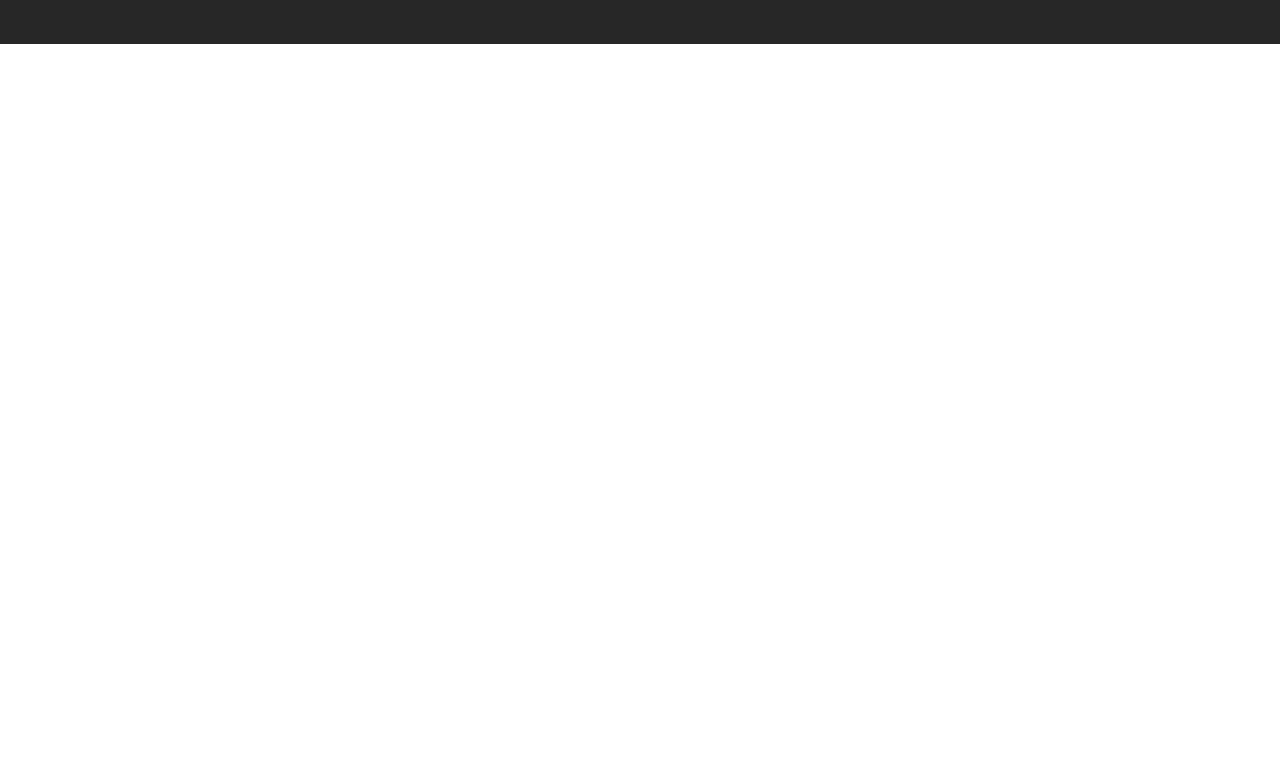
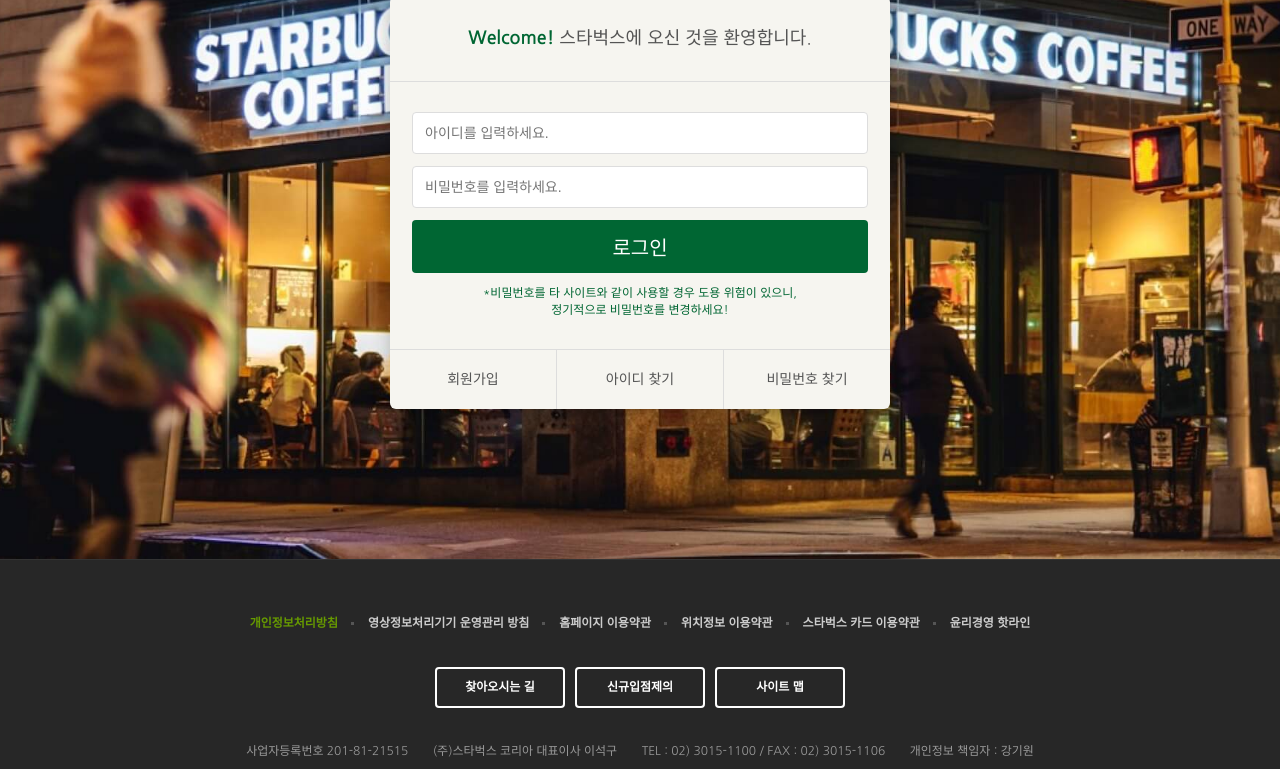
Before and after one commit to qpdj52/starbucks, a plain HTML site: page signin/index.html in a window 1280 px wide. Shown: the part 290-1059 px from the top of the page. Before the commit the page ends 800 px from the top, so only its background shows below. Drawn offline with nearby package versions, Linux system fonts and the light colour scheme; files that its build step writes are made by us from their sources.

Commit message:
로그인 페이지 완성

```diff
--- /dev/null
+++ b/css/signin.css
@@ -0,0 +1,78 @@
+.signin {
+  margin-top: 120px;
+  padding: 100px 0 150px;
+  background-image: url("../images/signin_bg.jpg");
+  background-repeat: no-repeat;
+  background-position: center;
+  background-attachment: fixed;
+  background-size: cover;
+}
+.signin h1 {
+  color: #fff;
+  font-size: 30px;
+  font-weight: 700;
+  text-align: center;
+  margin-bottom: 24px;
+}
+.signin__card {
+  width: 500px;
+  margin: 0 auto;
+  border-radius: 6px;
+  background-color: #f6f5f0;
+  box-shadow: 2px 2px 20px rgba(0, 0, 0, .3);
+  color: #555;
+}
+.signin__card h2 {
+  padding: 30px;
+  font-size: 18px;
+  text-align: center;
+  border-bottom: 1px solid #ddd;
+}
+.signin__card h2 strong {
+  font-weight: 700;
+  color: #006633;
+}
+.signin__card form {
+  padding: 30px 22px;
+}
+.signin__card form input {
+  width: 100%;
+  margin-bottom: 12px;
+  padding: 12px;
+  border: 1px solid #ddd;
+  border-radius: 4px;
+  outline: none;
+  box-sizing: border-box;
+  font-size: 14px;
+}
+.signin__card form [type="submit"] {
+  background-color: #006633;
+  border: none;
+  color: #fff;
+  font-size: 20px;
+  cursor: pointer;
+}
+.signin__card form p {
+  font-size: 12px;
+  color: #006633;
+  text-align: center;
+}
+.signin__card .actions {
+  display: flex;
+  border-top: 1px solid #ddd;
+}
+.signin__card .actions a {
+  flex-grow: 1;
+  flex-basis: 0;
+  text-align: center;
+  padding: 20px;
+  color: #555;
+  font-size: 14px;
+  border-right: 1px solid #ddd;
+}
+.signin__card .actions a:last-child {
+  border-right: none;
+}
+.signin__card .actions a:hover {
+  text-decoration: underline;
+}
--- a/signin/index.html
+++ b/signin/index.html
@@ -26,7 +26,8 @@
   <link rel="preconnect" href="https://fonts.gstatic.com" crossorigin>
   <link href="https://fonts.googleapis.com/css2?family=Nanum+Gothic:wght@400;700&display=swap" rel="stylesheet">
   <link rel="stylesheet" href="https://fonts.googleapis.com/icon?family=Material+Icons">
-  <link rel="stylesheet" href="./css/common.css">
+  <link rel="stylesheet" href="../css/common.css">
+  <link rel="stylesheet" href="../css/signin.css">
 
   <script defer src="../js/common.js"></script>
 
@@ -361,7 +362,28 @@
   </header>
 
 
-  <section class="signin"></section>
+  <section class="signin">
+    <h1>로그인</h1>
+    <div class="signin__card">
+      <h2>
+        <strong>Welcome!</strong> 스타벅스에 오신 것을 환영합니다.
+      </h2>
+      <form>
+        <input type="text" placeholder="아이디를 입력하세요." />
+        <input type="password" placeholder="비밀번호를 입력하세요." />
+        <input type="submit" value="로그인" />
+        <p>
+          *비밀번호를 타 사이트와 같이 사용할 경우 도용 위험이 있으니,<br />
+          정기적으로 비밀번호를 변경하세요!
+        </p>
+      </form>
+      <div class="actions">
+        <a href="javascript:void(0)">회원가입</a>
+        <a href="javascript:void(0)">아이디 찾기</a>
+        <a href="javascript:void(0)">비밀번호 찾기</a>
+      </div>
+    </div>
+  </section>
 
 
 <footer>
```
